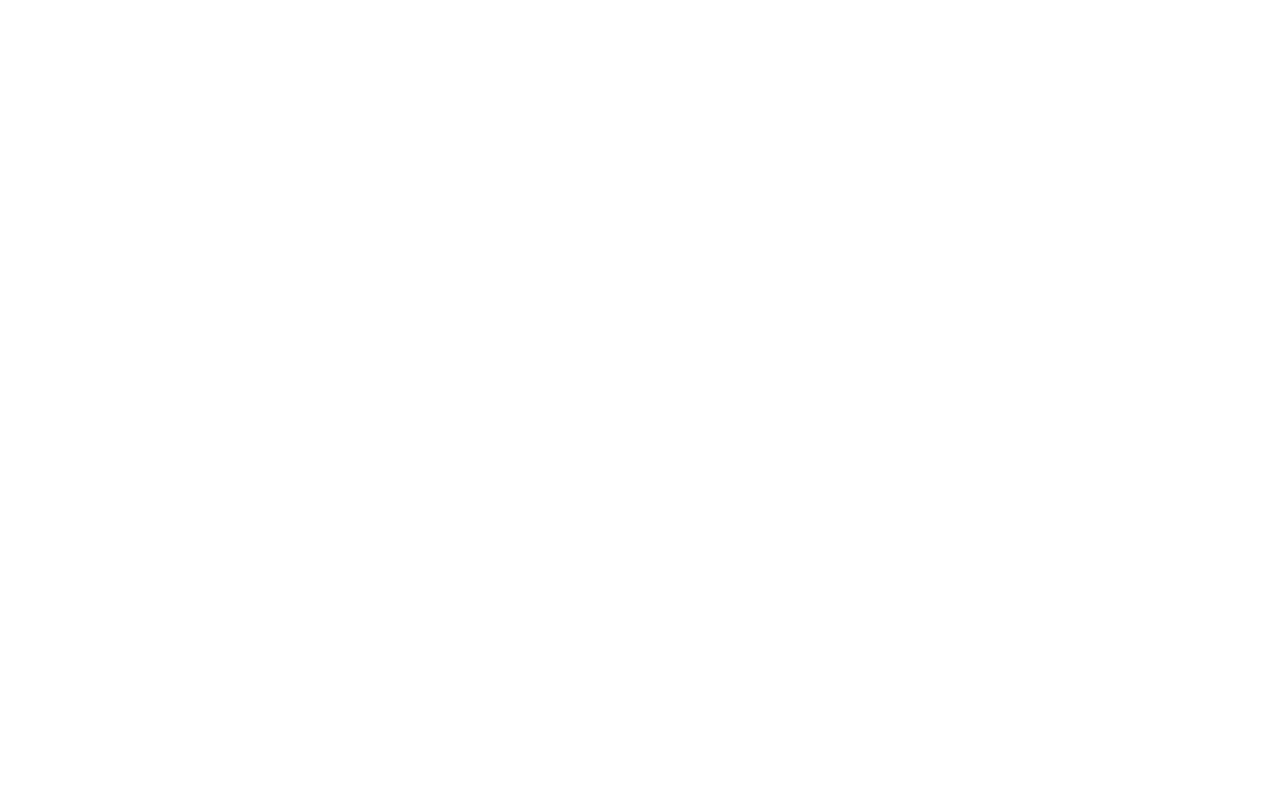
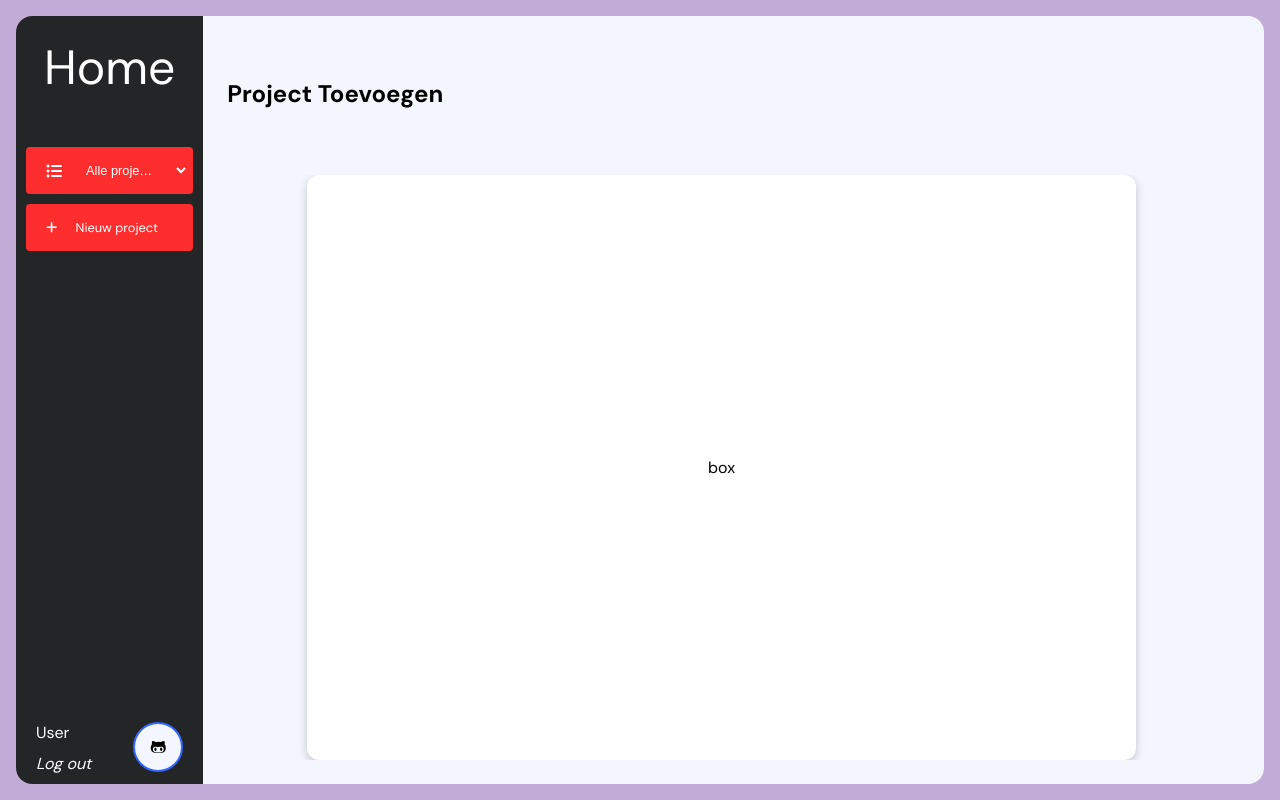
Before and after one commit to timvdlee/A4, a Django app: page /project-toevoegen in a window 1280 px wide. Before the commit the page is empty. Run offline with Django 4.2, Linux system fonts and the light colour scheme; some libraries are stand-ins or nearby versions.

Commit message:
witte box op project toevoegen pagina gemaakt en correct gepositioneerd

```diff
--- a/Project_A4/ProjectApp/views.py
+++ b/Project_A4/ProjectApp/views.py
@@ -1,8 +1,7 @@
 from django.shortcuts import render
 
+
 # Create your views here.
-
-
 
 
 def home(request):
@@ -14,4 +13,5 @@ def project_pagina(request):
 
 
 def project_toevoegen(request):
-    return render(request, 'project-toevoegen.html')
+    return render(request, 'project-toevoegen.html',
+                  {'title': 'Project toevoegen'})
--- a/Project_A4/static/css/style.css
+++ b/Project_A4/static/css/style.css
@@ -1,7 +1,7 @@
 @import url("https://fonts.googleapis.com/css?family=DM+Sans:400,500,700&display=swap");
 @import url('https://fonts.googleapis.com/css?family=Poppins:400,500,600,700,800,900');
 
-*{
+* {
     box-sizing: border-box;
 }
 
@@ -84,6 +84,7 @@ body {
     display: flex;
     flex-direction: column;
 }
+
 .navbar-buttons {
     color: var(--primary-font-color);
     font-size: var(--navbar-button-font-size);
@@ -98,6 +99,7 @@ body {
     border-radius: 4px;
     margin-bottom: 15px;
 }
+
 .dropdown {
     display: flex;
     flex-direction: row;
@@ -110,6 +112,7 @@ body {
     border-radius: 4px;
     background-color: var(--primary-button-background);
 }
+
 .navbar-dropdown {
     border: none;
     margin: 0;
@@ -118,6 +121,7 @@ body {
     overflow: hidden;
     text-overflow: ellipsis;
 }
+
 .user-icon {
     display: flex;
     flex-direction: row;
@@ -150,7 +154,6 @@ body {
     background: var(--primary-app-background);
 
 
-
 }
 
 .logout {
@@ -164,15 +167,15 @@ body {
     justify-content: space-between;
     padding: 16px 24px;
     color: var(--secondary-font-color);
-  }
+}
 
-  .header-left {
+.header-left {
     display: flex;
     justify-content: flex-start;
     align-items: end;
-  }
+}
 
-  .header-text {
+.header-text {
     font-size: var(--primary-font-size);
     margin-top: 30px;
     margin-bottom: 30px;
@@ -181,3 +184,63 @@ body {
     width: 270px;
 
 }
+
+.app-body {
+    display: flex;
+    overflow: hidden;
+    width: 100%;
+    flex-direction: column;
+    padding: 16px 24px 24px 0;
+}
+
+
+.inner-app-body {
+    display: flex;
+    flex-direction: row;
+    height: 100%;
+    overflow: hidden;
+}
+
+.pa_whitebox {
+    display: flex;
+    flex-direction: row;
+    justify-content: center;
+    align-items: center;
+    width: 100%;
+    height: 100%;
+    background-color: white;
+    border-radius: 12px;
+    padding: 5px;
+    box-shadow: 0 3px 10px rgb(0 0 0 / 0.2);
+
+}
+
+.pa_page_row {
+    display: flex;
+    justify-content: center;
+    align-items: flex-end;
+    flex-direction: row;
+    width: 100%;
+    height: 100%;
+
+}
+
+.pa_page_column {
+    display: flex;
+    justify-content: center;
+    align-items: center;
+    flex-direction: column;
+    width: 80%;
+    height: 100%;
+
+
+}
+
+.pa_black_box{
+    display: flex;
+    justify-content: flex-end;
+    align-items: flex-end;
+    flex-direction: column;
+    width: 80%;
+    height: 80%;
+}
--- a/Project_A4/templates/home.html
+++ b/Project_A4/templates/home.html
@@ -1 +1,3 @@
 {% extends 'base.html' %}
+
+          {% block content %}{% endblock content %}
--- a/Project_A4/templates/project-toevoegen.html
+++ b/Project_A4/templates/project-toevoegen.html
@@ -0,0 +1,13 @@
+{% extends 'base.html' %}
+
+{% block content %}
+<div class="pa_page_row">
+    <div class="pa_page_column">
+        <div class="pa_whitebox">
+            box
+        </div>
+    </div>
+</div>
+
+
+{% endblock content %}
```
